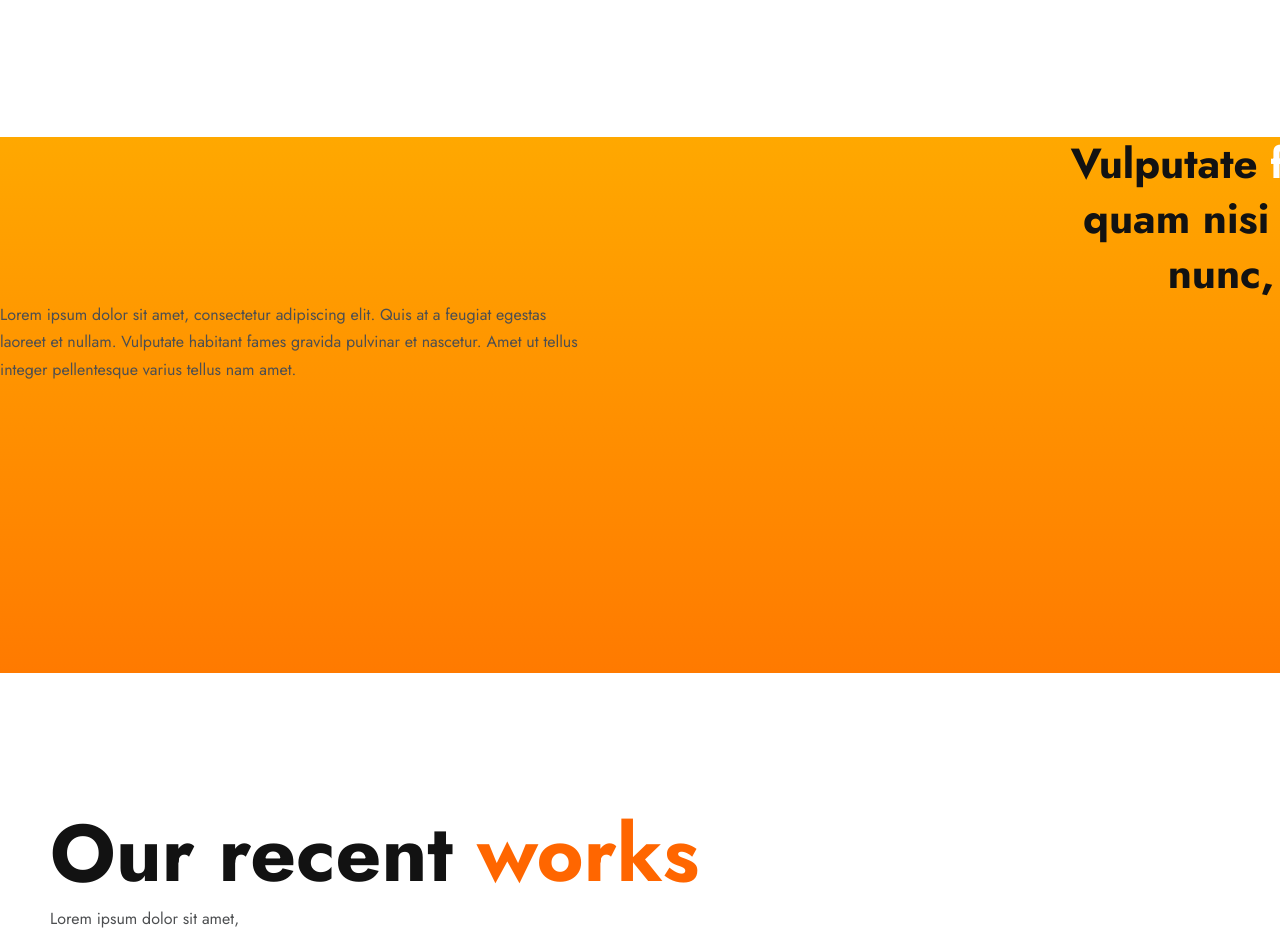
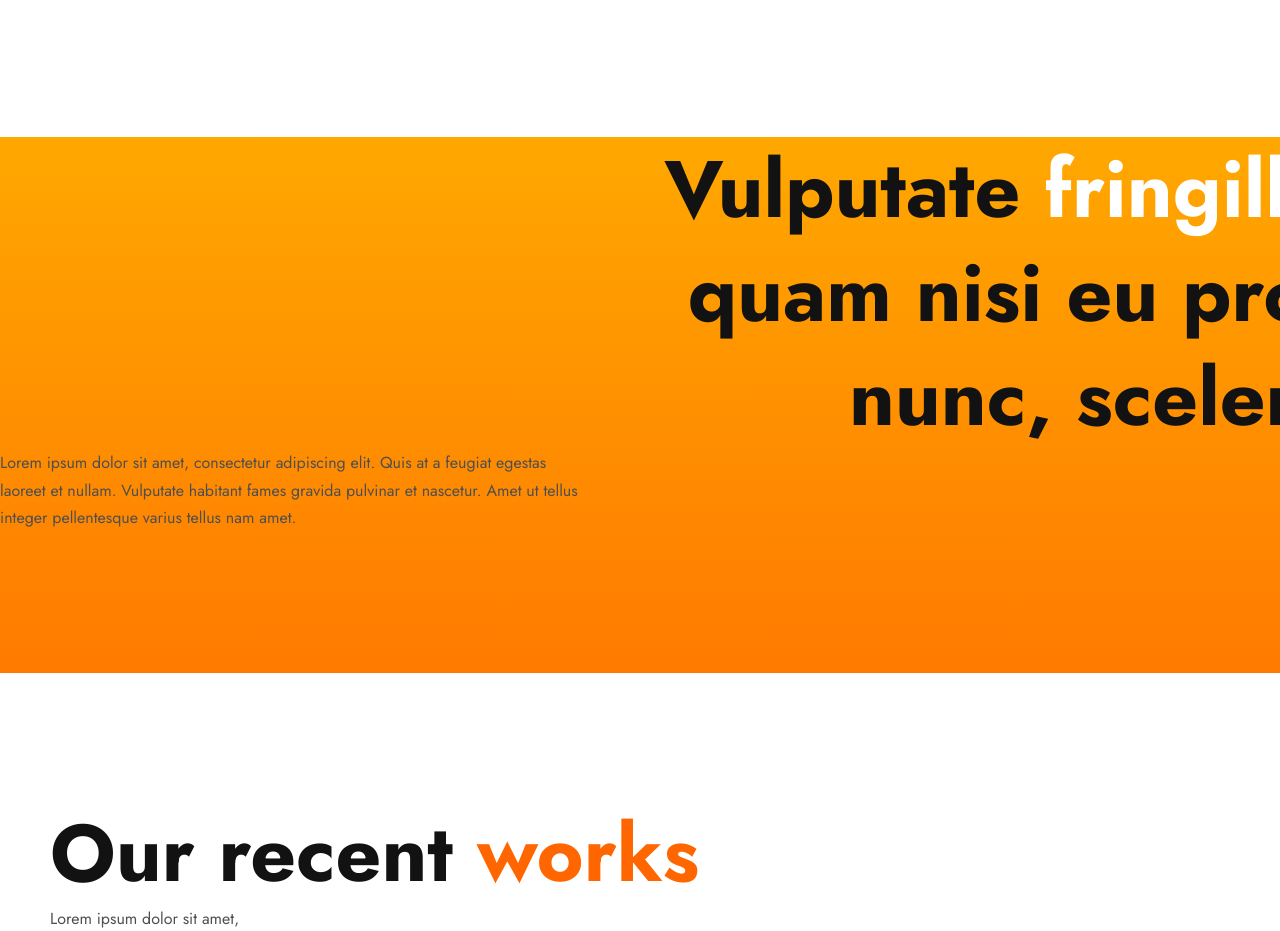
Before and after one commit to Tofulicious22/Cologic.github.io, a website: page index.html in a window 1280 px wide. Shown: the part 4320-5251 px from the top of the page. Drawn offline with nearby package versions, Linux system fonts and the light colour scheme.

Commit message:
Update index.html

```diff
--- a/index.html
+++ b/index.html
@@ -367,7 +367,7 @@
               </div>
 
             <div class="about-content3">
-              <h2 class="h2 section-title2">Vulputate <font color="white">fringilla eget</font><br> quam nisi eu proin dui<br> nunc, scelerisque.</h2>
+              <h1 class="h1 section-title2">Vulputate <font color="white">fringilla eget</font><br> quam nisi eu proin dui<br> nunc, scelerisque.</h1>
               Lorem ipsum dolor sit amet, consectetur adipiscing elit. Quis at a feugiat egestas<br> laoreet et nullam.
               Vulputate habitant fames gravida pulvinar et nascetur. Amet ut tellus<br> integer pellentesque varius tellus nam amet.
               </div>
```
